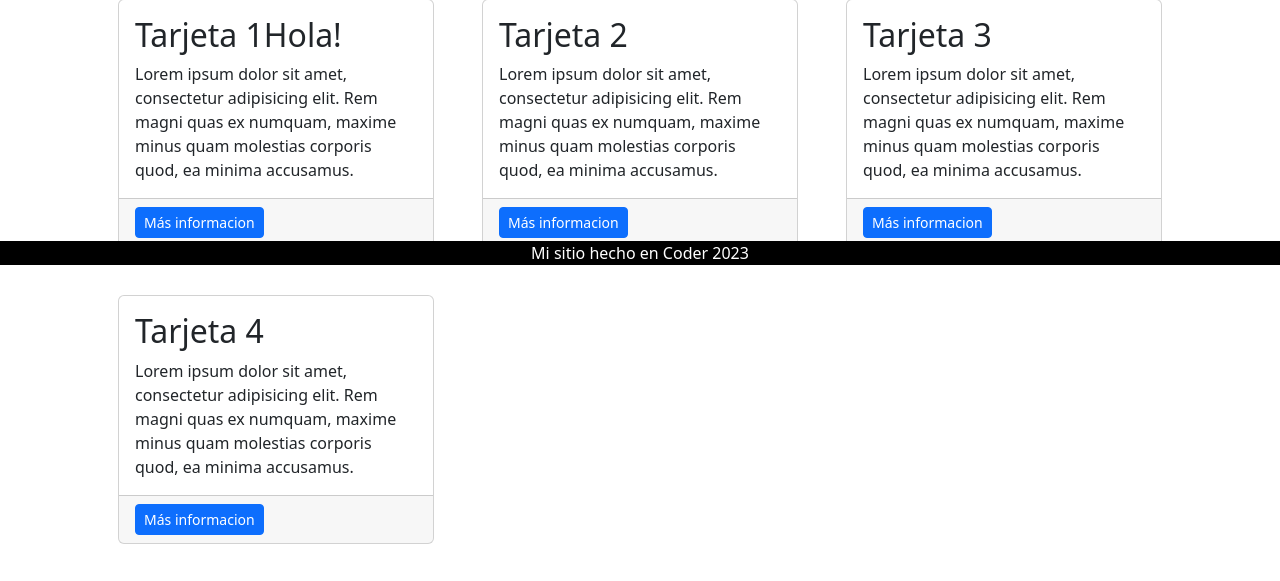
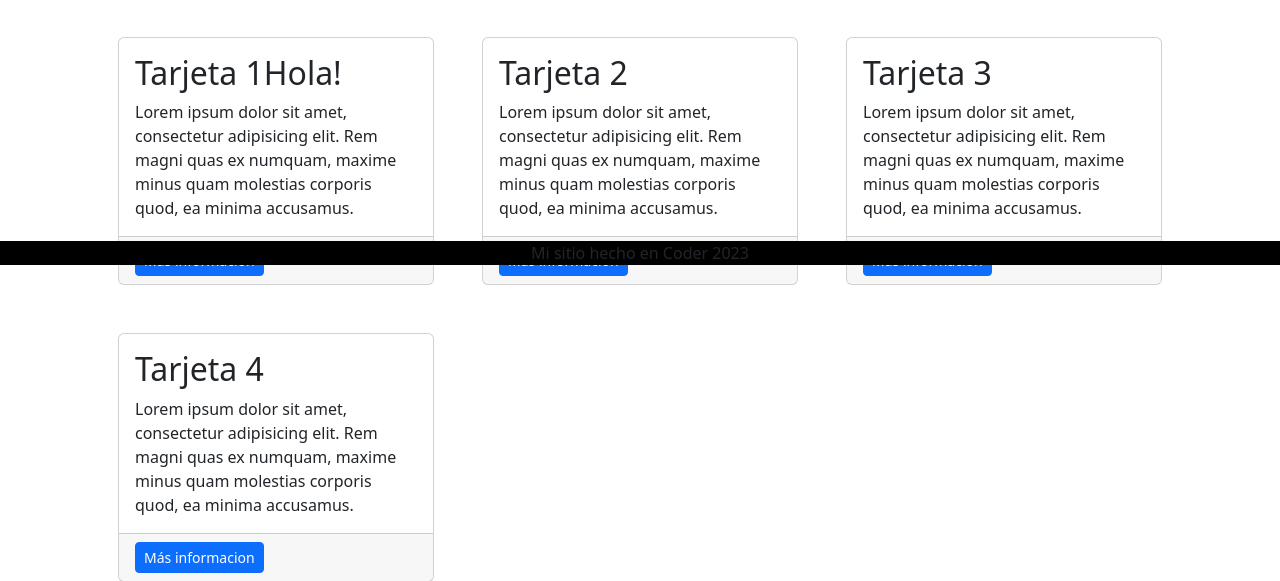
Before and after one commit to 3546515530/Coderhouse-43860, a Django app: page / in a window 1280 px wide. Shown: the part 535-1116 px from the top of the page. Before the commit the page ends 1079 px from the top, so only its background shows below. Run offline with Django 4.2, Linux system fonts and the light colour scheme; grey boxes labelled with a size stand in for pictures from a placeholder-image service; some libraries are stand-ins or nearby versions.

Commit message:
Esteticos

```diff
--- a/project/apps/home/templates/home/footer.html
+++ b/project/apps/home/templates/home/footer.html
@@ -1,3 +1,3 @@
 <footer class="bg-black fixed-bottom ">
-    <div class="container px-4 px-lg-5"><p class="m-0 text-center text-white">Mi sitio hecho en Coder 2023</p></div>
+    <div class="container px-4 px-lg-5"><p class="m-0 text-center text-green">Mi sitio hecho en Coder 2023</p></div>
 </footer>
--- a/project/apps/home/templates/home/index.html
+++ b/project/apps/home/templates/home/index.html
@@ -10,7 +10,7 @@
 
     <!-- Heading Row-->
         <div class="row gx-4 gx-lg-5 align-items-center my-5">
-            <div class="col-lg-7"><img class="img-fluid rounded mb-4 mb-lg-0" src="https://dummyimage.com/900x400/dee2e6/6c757d.jpg" alt="..." /></div>
+            <div class="col-lg-7"><img class="img-fluid rounded mb-4 mb-lg-0" src="https://th.bing.com/th/id/R.1bc1ad6f971e2eca60dd0b1da161df7c?rik=XtNUI3ywEpBlrw&pid=ImgRaw&r=0" alt="..." /></div>
             <div class="col-lg-5">
                 <h1 class="font-weight-light">La mejor caja de Pandora del mundo</h1>
                 <p>La caja de pandora es un empredimiento innovador unico</p>
```
